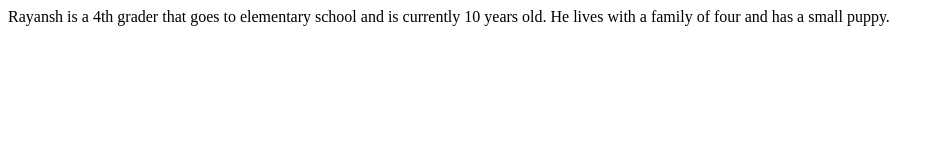
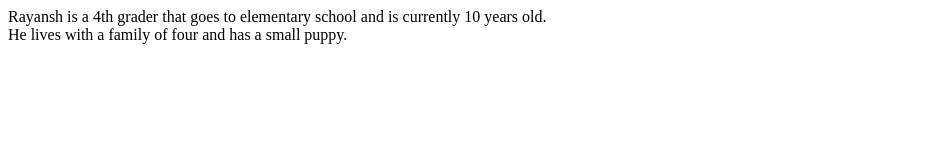
Before and after one commit to Stingray2015/ACP-1, a plain HTML site: page Index.html in a window 1280 px wide. Shown: the whole page, without its empty margins (0-944 px from the left). Drawn offline with Linux system fonts and the light colour scheme.

Commit message:
add <br>

```diff
--- a/Index.html
+++ b/Index.html
@@ -4,6 +4,6 @@
         <title>About Rayansh</title>
     </head>
     <body>
-        Rayansh is a 4th grader that goes to elementary school and is currently 10 years old. He lives with a family of four and has a small puppy.
+        Rayansh is a 4th grader that goes to elementary school and is currently 10 years old. <br>He lives with a family of four and has a small puppy.
     </body>
 </html>
```
